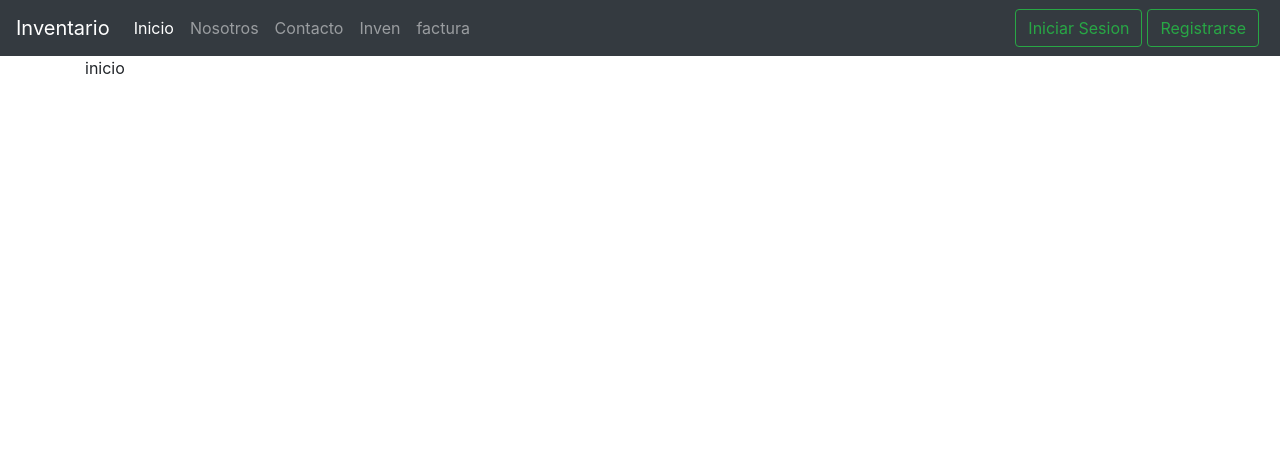
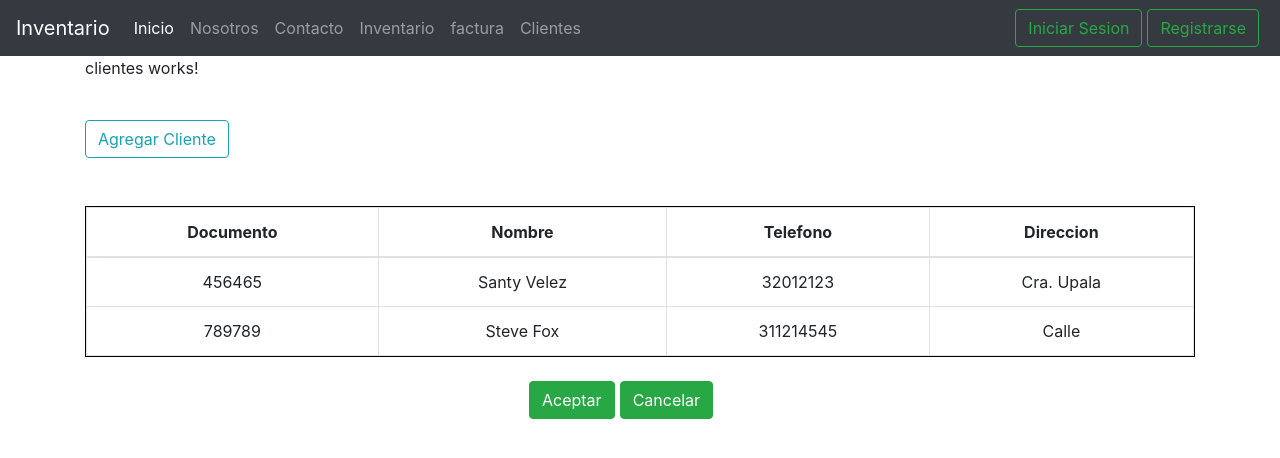
Before and after one commit to LexadoF/ProyectoSenasoft, an Angular app in the folder frontend/: page /cliente in a window 1280 px wide. Before the commit this address led to /inicio. Shown: the top 458 px of the page. Built offline with nearby package versions, Linux system fonts and the light colour scheme.

Commit message:
creacion de ruta cliente
se creo un pequeño formulario para ingresar las facturas a nuevos clientes

```diff
--- a/frontend/src/app/app.module.ts
+++ b/frontend/src/app/app.module.ts
@@ -18,6 +18,8 @@ import { RegistrarseComponent } from './components/registrarse/registrarse.compo
 import { InventarioComponent } from './components/inventario/inventario.component';
 import { FacturaComponent } from './components/factura/factura.component';
 
+import { ClientesComponent } from './components/clientes/clientes.component';
+
 
 
 @NgModule({
@@ -30,7 +32,8 @@ import { FacturaComponent } from './components/factura/factura.component';
     IniciarSComponent,
     RegistrarseComponent,
     InventarioComponent,
-    FacturaComponent
+    FacturaComponent,
+    ClientesComponent
   ],
   imports: [
     BrowserModule,
--- a/frontend/src/app/app.routes.ts
+++ b/frontend/src/app/app.routes.ts
@@ -6,6 +6,8 @@ import { IniciarSComponent } from './components/iniciar-s/iniciar-s.component';
 import { RegistrarseComponent } from './components/registrarse/registrarse.component';
 import { InventarioComponent } from './components/inventario/inventario.component';
 import { FacturaComponent } from './components/factura/factura.component';
+import { ClientesComponent } from './components/clientes/clientes.component';
+
 
 
 const APP_ROUTES: Routes = [
@@ -13,9 +15,11 @@ const APP_ROUTES: Routes = [
   {path: 'nosotros', component: NosotrosComponent },
   {path: 'contacto', component: ContactoComponent },
   {path: 'iniciars', component: IniciarSComponent },
+  {path: 'registrarse', component: RegistrarseComponent },
   {path: 'inventario', component: InventarioComponent },
   {path: 'factura', component: FacturaComponent },
-  {path: 'registrarse', component: RegistrarseComponent },
+  {path: 'cliente', component: ClientesComponent },
+
   {path: '**', pathMatch: 'full', redirectTo: 'inicio'}
 ];
 
--- /dev/null
+++ b/frontend/src/app/components/clientes/clientes.component.css
@@ -0,0 +1,10 @@
+.table {
+    border: 1pt solid black;
+    text-align: center;
+    margin: 0 auto;
+    border-collapse: collapse;
+}
+
+.contenedor2 {
+    padding-left: 40%;
+}
--- /dev/null
+++ b/frontend/src/app/components/clientes/clientes.component.html
@@ -0,0 +1,39 @@
+<p>clientes works!</p>
+
+<br>
+<button class="boton btn btn-outline-info">Agregar Cliente</button>
+<br><br><br>
+<div class="table">
+    <table class="table table-bordered">
+        <thead>
+            <tr>
+                <th scope="col">Documento</th>
+                <th scope="col">Nombre</th>
+                <th scope="col">Telefono</th>
+                <th scope="col">Direccion</th>
+            </tr>
+        </thead>
+        <tbody>
+            <tr>
+                <td>456465</td>
+                <td>Santy Velez</td>
+                <td>32012123</td>
+                <td>Cra. Upala</td>
+            </tr>
+            <tr>
+                <td>789789</td>
+                <td>Steve Fox</td>
+                <td>311214545</td>
+                <td>Calle</td>
+            </tr>
+        </tbody>
+    </table>
+</div>
+<br>
+<div class="contenedor2">
+
+
+    <button class="btn btn-success">Aceptar</button>
+    <button class="btn btn-success">Cancelar</button>
+
+</div>
--- /dev/null
+++ b/frontend/src/app/components/clientes/clientes.component.ts
@@ -0,0 +1,15 @@
+import { Component, OnInit } from '@angular/core';
+
+@Component({
+  selector: 'app-clientes',
+  templateUrl: './clientes.component.html',
+  styleUrls: ['./clientes.component.css']
+})
+export class ClientesComponent implements OnInit {
+
+  constructor() { }
+
+  ngOnInit(): void {
+  }
+
+}
--- a/frontend/src/app/components/navbar/navbar.component.html
+++ b/frontend/src/app/components/navbar/navbar.component.html
@@ -15,10 +15,13 @@
                 <a class="nav-link" [routerLink]="['contacto']"> Contacto</a>
             </li>
             <li class="nav-item">
-                <a class="nav-link" [routerLink]="['inventario']">Inven</a>
+                <a class="nav-link" [routerLink]="['inventario']">Inventario</a>
             </li>
             <li class="nav-item">
                 <a class="nav-link" [routerLink]="['factura']">factura</a>
+            </li>
+            <li class="nav-item">
+                <a class="nav-link" [routerLink]="['cliente']">Clientes</a>
             </li>
         </ul>
         <div class="main-container">
--- a/frontend/src/app/components/registrarse/registrarse.component.html
+++ b/frontend/src/app/components/registrarse/registrarse.component.html
@@ -32,6 +32,6 @@
         <br>
         <input type="password">
     </div>
-    <button class="btn btn-primary">Iniciar Sesion</button>
+    <button class="btn btn-primary">Registrarse</button>
     <a [routerLink]="['inicio']" class="btn btn-outline-danger">Cancelar</a>
 </div>
```
Also changed, not shown: 1 other file (tests, documents, lock files or other folders).
